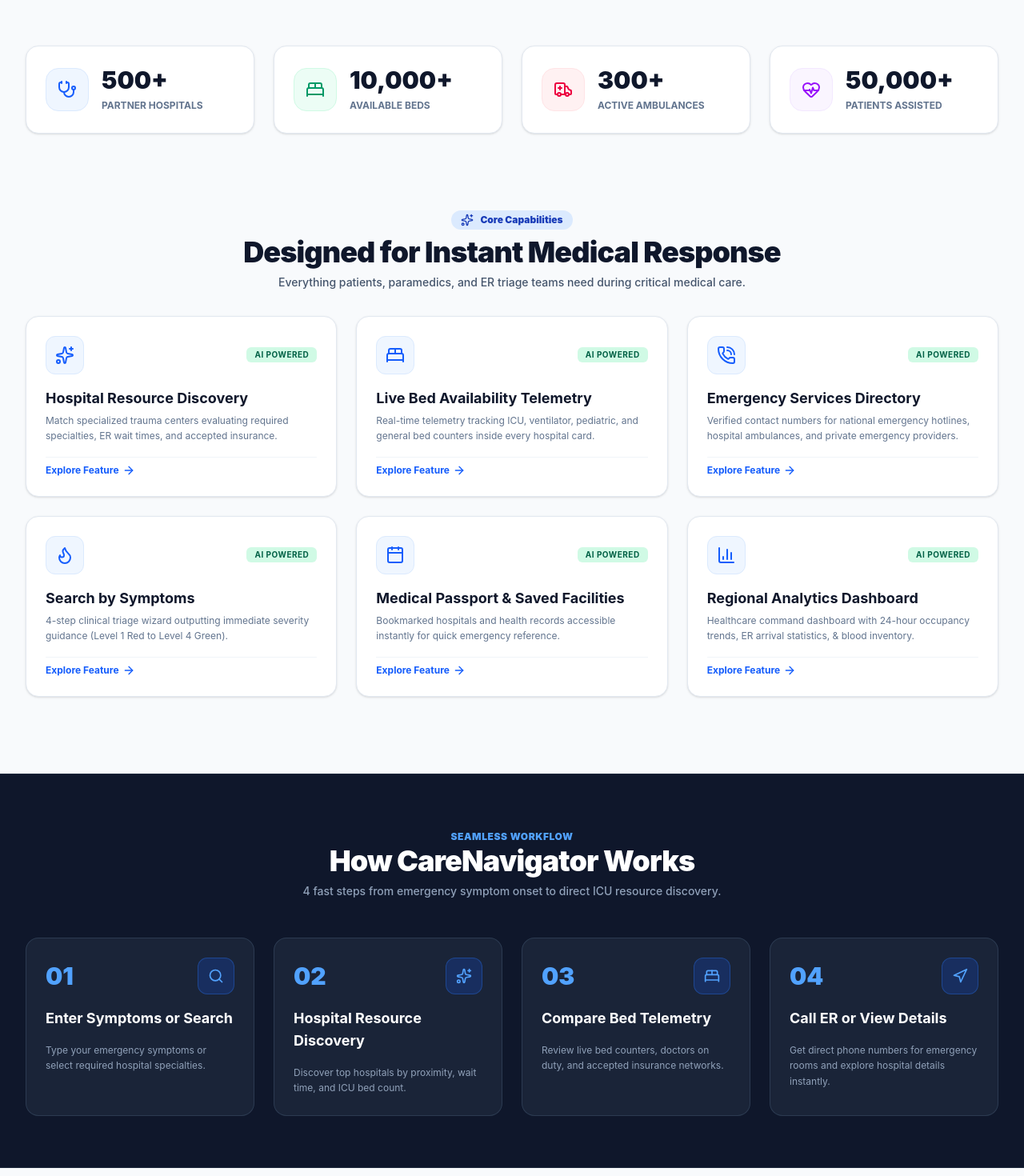
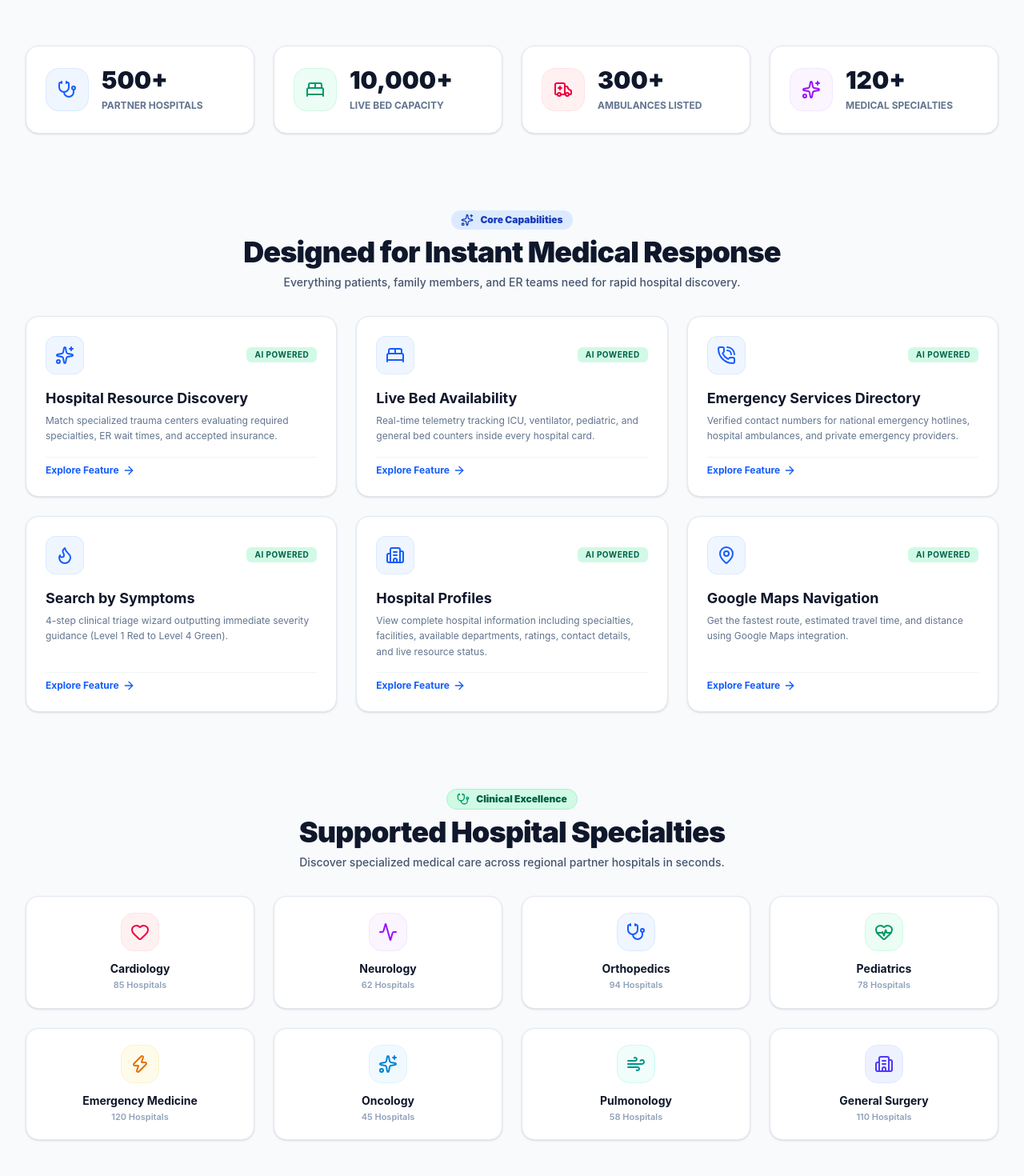
Before and after one commit to Saish118/CareNavigator, a React (Vite) app: page / in a window 1280 px wide. Shown: the part 720-2190 px from the top of the page at 80% size. Built offline with nearby package versions, Linux system fonts and the light colour scheme.

Commit message:
Update Homepage LandingPage & Footer according to 10 product realism refinements

```diff
--- a/src/components/layout/Footer.jsx
+++ b/src/components/layout/Footer.jsx
@@ -1,6 +1,6 @@
 import React from "react";
 import { Link } from "react-router-dom";
-import { Activity, Phone, ShieldCheck, Heart, MapPin } from "lucide-react";
+import { Activity, Phone, ShieldCheck, Heart, MapPin, Lock } from "lucide-react";
 import { EMERGENCY_HOTLINES } from "../../data/emergencyContacts";
 
 export const Footer = () => {
@@ -19,43 +19,43 @@
               </span>
             </div>
             <p className="text-sm text-slate-400 leading-relaxed">
-              AI-Powered Hospital Recommendation, Real-time ICU Bed Tracker, & Emergency Siren Corridor Navigation System.
+              Real-Time Hospital Resource Discovery & Navigation Platform. Discover available ICU beds, ER wait times, and emergency services.
             </p>
             <div className="flex items-center gap-2 text-xs font-semibold text-emerald-400 bg-slate-800/80 px-3 py-1.5 rounded-lg border border-slate-700 w-fit">
-              <ShieldCheck className="w-4 h-4 text-emerald-400" />
-              HIPAA & Medical Protocol Compliant
+              <Lock className="w-4 h-4 text-emerald-400" />
+              Privacy Focused & Encrypted Communication
             </div>
           </div>
 
           {/* Quick Links */}
           <div>
             <h4 className="text-sm font-bold text-white uppercase tracking-wider mb-4">
-              Emergency Modules
+              Platform Modules
             </h4>
             <ul className="space-y-2.5 text-sm">
               <li>
                 <Link to="/hospitals" className="hover:text-blue-400 transition-colors">
-                  AI Hospital Recommender
+                  Hospital Discovery
                 </Link>
               </li>
               <li>
-                <Link to="/beds" className="hover:text-blue-400 transition-colors">
-                  Real-Time ICU Bed Availability
+                <Link to="/triage" className="hover:text-blue-400 transition-colors">
+                  Search by Symptoms
                 </Link>
               </li>
               <li>
                 <Link to="/map" className="hover:text-blue-400 transition-colors">
-                  Emergency Siren Route Navigator
+                  Emergency Services
                 </Link>
               </li>
               <li>
-                <Link to="/triage" className="hover:text-blue-400 transition-colors">
-                  AI Symptom Triage Assistant
+                <Link to="/dashboard" className="hover:text-blue-400 transition-colors">
+                  Hospital Dashboard
                 </Link>
               </li>
               <li>
-                <Link to="/analytics" className="hover:text-blue-400 transition-colors">
-                  Regional Healthcare Analytics
+                <Link to="/hospitals" className="hover:text-blue-400 transition-colors">
+                  Live Resource Updates
                 </Link>
               </li>
             </ul>
@@ -85,7 +85,7 @@
               Emergency Disclaimer
             </h4>
             <p className="text-xs text-slate-400 leading-relaxed bg-slate-800/50 p-3 rounded-xl border border-slate-800">
-              CareNavigator is an emergency response & navigation aid. In case of life-threatening emergencies, dial 911 or your local emergency dispatch immediately.
+              CareNavigator is a resource discovery platform. In case of life-threatening emergencies, dial 911 / 108 or your local emergency dispatch immediately.
             </p>
             <div className="flex items-center gap-2 text-xs text-slate-400">
               <MapPin className="w-4 h-4 text-blue-400" />
@@ -95,9 +95,9 @@
         </div>
 
         <div className="mt-12 pt-8 border-t border-slate-800 text-center text-xs text-slate-500 flex flex-col sm:flex-row items-center justify-between gap-4">
-          <p>© {new Date().getFullYear()} CareNavigator Health Technologies. All rights reserved.</p>
+          <p>© {new Date().getFullYear()} CareNavigator Technologies. All rights reserved.</p>
           <div className="flex items-center gap-1 text-slate-400">
-            <span>Built with precision for healthcare emergency responders</span>
+            <span>Built for rapid hospital resource discovery</span>
             <Heart className="w-3.5 h-3.5 text-rose-500 fill-rose-500 ml-1" />
           </div>
         </div>
--- a/src/pages/LandingPage.jsx
+++ b/src/pages/LandingPage.jsx
@@ -17,6 +17,16 @@
   UserCheck,
   Ambulance,
   PhoneCall,
+  MapPin,
+  Building2,
+  Activity,
+  Heart,
+  Brain,
+  Bone,
+  Baby,
+  Wind,
+  Microscope,
+  CheckCircle2,
 } from "lucide-react";
 
 // Design system components
@@ -31,13 +41,15 @@
   const navigate = useNavigate();
   const { triggerSos } = useEmergency();
 
+  // 1. Realistic Platform Metrics
   const statisticsData = [
     { label: "Partner Hospitals", value: "500+", icon: Stethoscope, color: "text-blue-600 bg-blue-50 border-blue-100" },
-    { label: "Available Beds", value: "10,000+", icon: BedDouble, color: "text-emerald-600 bg-emerald-50 border-emerald-100" },
-    { label: "Active Ambulances", value: "300+", icon: Ambulance, color: "text-rose-600 bg-rose-50 border-rose-100" },
-    { label: "Patients Assisted", value: "50,000+", icon: HeartPulse, color: "text-purple-600 bg-purple-50 border-purple-100" },
+    { label: "Live Bed Capacity", value: "10,000+", icon: BedDouble, color: "text-emerald-600 bg-emerald-50 border-emerald-100" },
+    { label: "Ambulances Listed", value: "300+", icon: Ambulance, color: "text-rose-600 bg-rose-50 border-rose-100" },
+    { label: "Medical Specialties", value: "120+", icon: Sparkles, color: "text-purple-600 bg-purple-50 border-purple-100" },
   ];
 
+  // 2. Core Capabilities Cards
   const featuresData = [
     {
       title: "Hospital Resource Discovery",
@@ -46,7 +58,7 @@
       path: "/hospitals",
     },
     {
-      title: "Live Bed Availability Telemetry",
+      title: "Live Bed Availability",
       description: "Real-time telemetry tracking ICU, ventilator, pediatric, and general bed counters inside every hospital card.",
       icon: BedDouble,
       path: "/hospitals",
@@ -64,17 +76,29 @@
       path: "/triage",
     },
     {
-      title: "Medical Passport & Saved Facilities",
-      description: "Bookmarked hospitals and health records accessible instantly for quick emergency reference.",
-      icon: Calendar,
-      path: "/profile",
+      title: "Hospital Profiles",
+      description: "View complete hospital information including specialties, facilities, available departments, ratings, contact details, and live resource status.",
+      icon: Building2,
+      path: "/hospitals",
     },
     {
-      title: "Regional Analytics Dashboard",
-      description: "Healthcare command dashboard with 24-hour occupancy trends, ER arrival statistics, & blood inventory.",
-      icon: BarChart3,
-      path: "/analytics",
+      title: "Google Maps Navigation",
+      description: "Get the fastest route, estimated travel time, and distance using Google Maps integration.",
+      icon: MapPin,
+      path: "/hospitals",
     },
+  ];
+
+  // Supported Hospital Specialties Section Data
+  const specialtiesData = [
+    { name: "Cardiology", icon: Heart, count: "85 Hospitals", color: "text-rose-600 bg-rose-50 border-rose-100" },
+    { name: "Neurology", icon: Activity, count: "62 Hospitals", color: "text-purple-600 bg-purple-50 border-purple-100" },
+    { name: "Orthopedics", icon: Stethoscope, count: "94 Hospitals", color: "text-blue-600 bg-blue-50 border-blue-100" },
+    { name: "Pediatrics", icon: HeartPulse, count: "78 Hospitals", color: "text-emerald-600 bg-emerald-50 border-emerald-100" },
+    { name: "Emergency Medicine", icon: Zap, count: "120 Hospitals", color: "text-amber-600 bg-amber-50 border-amber-100" },
+    { name: "Oncology", icon: Sparkles, count: "45 Hospitals", color: "text-sky-600 bg-sky-50 border-sky-100" },
+    { name: "Pulmonology", icon: Wind, count: "58 Hospitals", color: "text-teal-600 bg-teal-50 border-teal-100" },
+    { name: "General Surgery", icon: Building2, count: "110 Hospitals", color: "text-indigo-600 bg-indigo-50 border-indigo-100" },
   ];
 
   const howItWorksSteps = [
@@ -104,6 +128,7 @@
     },
   ];
 
+  // 6. Why Choose CareNavigator (Removed HIPAA, Privacy Focused)
   const whyChooseUsData = [
     {
       title: "Real-Time Information",
@@ -127,7 +152,7 @@
     },
     {
       title: "Secure Platform",
-      description: "HIPAA-compliant data encryption protecting patient identity and medical history.",
+      description: "Privacy Focused & Encrypted Communication protecting user data.",
       icon: Lock,
     },
     {
@@ -137,37 +162,44 @@
     },
   ];
 
+  // 7. Realistic Testimonials (Patient, Family Member, Paramedic)
   const testimonialsData = [
     {
       patientName: "Marcus Vance",
-      hospitalName: "St. Jude Cardiac Center",
+      hospitalName: "Patient",
       rating: 5,
       date: "3 days ago",
       comment:
-        "When my father had severe chest pain, CareNavigator discovered a cardiology ICU only 6 minutes away. The emergency details were ready before we even stepped into the ER.",
+        "CareNavigator helped us discover a cardiology ICU only 6 minutes away when my father had sudden chest discomfort. We found open beds in seconds.",
       verified: true,
     },
     {
-      patientName: "Dr. Elena Rostova",
-      hospitalName: "Metro Emergency Paramedic",
+      patientName: "Elena Rostova",
+      hospitalName: "Family Member",
       rating: 5,
       date: "1 week ago",
       comment:
-        "The Emergency Services Directory provides instant hotlines and ambulance fleet numbers when seconds count.",
+        "During a late-night emergency, being able to quickly find hospitals with open pediatric beds saved us critical time without driving around blindly.",
       verified: true,
     },
     {
-      patientName: "Sarah & David Miller",
-      hospitalName: "Mercy Children's Hospital",
+      patientName: "David Miller",
+      hospitalName: "Paramedic Response",
       rating: 5,
       date: "2 weeks ago",
       comment:
-        "The pediatric ICU telemetry gave us instant peace of mind during our toddler's respiratory crisis. Unbelievably fast and clean app experience.",
+        "The Emergency Services directory gave us instant access to verified hospital contacts and dispatch numbers during emergency transfers.",
       verified: true,
     },
   ];
 
+  // 8. FAQ Section with "Can I reserve a hospital bed?"
   const faqData = [
+    {
+      title: "Can I reserve a hospital bed?",
+      content:
+        "No. CareNavigator only displays live hospital resource availability. Final admission and bed allocation depend entirely on the hospital's medical staff and policies.",
+    },
     {
       title: "How does CareNavigator discover the right hospital for me?",
       content:
@@ -235,7 +267,7 @@
               </div>
             </div>
 
-            {/* Right Healthcare Visual Illustration Placeholder */}
+            {/* 3. Right Healthcare Visual Illustration (Renamed to Live Hospital Recommendation) */}
             <div className="relative flex justify-center">
               <div className="relative w-full max-w-lg h-[440px] bg-gradient-to-tr from-slate-900 via-slate-800 to-blue-950 rounded-3xl p-6 shadow-2xl border border-slate-700 overflow-hidden flex flex-col justify-between">
                 {/* Visual pulse glow */}
@@ -244,8 +276,8 @@
                 {/* Header widget */}
                 <div className="flex items-center justify-between text-xs text-white z-10 bg-slate-900/80 p-3 rounded-2xl border border-slate-700/80 backdrop-blur-md">
                   <div className="flex items-center gap-2 font-bold">
-                    <HeartPulse className="w-5 h-5 text-emerald-400 animate-pulse" />
-                    <span>Emergency Telemetry Feed</span>
+                    <Sparkles className="w-5 h-5 text-emerald-400 animate-pulse" />
+                    <span>Live Hospital Recommendation</span>
                   </div>
                   <span className="px-2 py-0.5 bg-emerald-500/20 text-emerald-400 font-bold rounded-md border border-emerald-500/40 text-[10px]">
                     Live Active
@@ -281,7 +313,7 @@
         </div>
       </section>
 
-      {/* 2. TRUSTED STATISTICS */}
+      {/* 2. TRUSTED STATISTICS (Updated with realistic metrics) */}
       <section className="max-w-7xl mx-auto px-4 sm:px-6 lg:px-8">
         <div className="grid grid-cols-2 lg:grid-cols-4 gap-6">
           {statisticsData.map((stat, i) => {
@@ -304,7 +336,7 @@
         </div>
       </section>
 
-      {/* 3. FEATURES SECTION */}
+      {/* 3. FEATURES SECTION (Core Capabilities) */}
       <section className="max-w-7xl mx-auto px-4 sm:px-6 lg:px-8 space-y-8">
         <div className="text-center max-w-2xl mx-auto space-y-2">
           <div className="inline-flex items-center gap-2 px-3 py-1 bg-blue-100 text-blue-800 text-xs font-black rounded-full">
@@ -314,7 +346,7 @@
             Designed for Instant Medical Response
           </h2>
           <p className="text-sm text-slate-600 font-medium">
-            Everything patients, paramedics, and ER triage teams need during critical medical care.
+            Everything patients, family members, and ER teams need for rapid hospital discovery.
           </p>
         </div>
 
@@ -328,6 +360,46 @@
               onClick={() => navigate(feat.path)}
             />
           ))}
+        </div>
+      </section>
+
+      {/* 9. NEW SECTION: SUPPORTED HOSPITAL SPECIALTIES */}
+      <section className="max-w-7xl mx-auto px-4 sm:px-6 lg:px-8 space-y-8">
+        <div className="text-center max-w-2xl mx-auto space-y-2">
+          <div className="inline-flex items-center gap-2 px-3 py-1 bg-emerald-100 text-emerald-800 text-xs font-black rounded-full border border-emerald-200">
+            <Stethoscope className="w-4 h-4 text-emerald-600" /> Clinical Excellence
+          </div>
+          <h2 className="text-3xl sm:text-4xl font-black text-slate-900 tracking-tight">
+            Supported Hospital Specialties
+          </h2>
+          <p className="text-sm text-slate-600 font-medium">
+            Discover specialized medical care across regional partner hospitals in seconds.
+          </p>
+        </div>
+
+        <div className="grid grid-cols-2 sm:grid-cols-4 gap-4 sm:gap-6">
+          {specialtiesData.map((spec, i) => {
+            const Icon = spec.icon;
+            return (
+              <div
+                key={i}
+                onClick={() => navigate(`/hospitals?q=${encodeURIComponent(spec.name)}`)}
+                className="bg-white p-5 rounded-2xl border border-slate-200 shadow-sm hover:shadow-md hover:border-blue-300 transition-all cursor-pointer space-y-3 text-center group"
+              >
+                <div className={`w-12 h-12 rounded-2xl mx-auto flex items-center justify-center border ${spec.color} group-hover:scale-110 transition-transform shrink-0`}>
+                  <Icon className="w-6 h-6" />
+                </div>
+                <div>
+                  <h3 className="font-bold text-slate-900 text-sm group-hover:text-blue-600 transition-colors">
+                    {spec.name}
+                  </h3>
+                  <span className="text-[11px] text-slate-400 font-semibold mt-0.5 block">
+                    {spec.count}
+                  </span>
+                </div>
+              </div>
+            );
+          })}
         </div>
       </section>
 
@@ -379,7 +451,7 @@
             Why Choose CareNavigator
           </h2>
           <p className="text-sm text-slate-600 font-medium">
-            Built with medical precision, HIPAA compliance, and real-time emergency routing technology.
+            Built with medical precision, privacy focus, and real-time emergency routing technology.
           </p>
         </div>
 
@@ -404,14 +476,14 @@
         </div>
       </section>
 
-      {/* 6. TESTIMONIALS */}
+      {/* 6. TESTIMONIALS (Updated realistic users) */}
       <section className="max-w-7xl mx-auto px-4 sm:px-6 lg:px-8 space-y-8">
         <div className="text-center max-w-2xl mx-auto space-y-2">
           <span className="text-xs font-black uppercase text-blue-600 tracking-wider">
-            Patient Stories
+            User Feedback
           </span>
           <h2 className="text-3xl sm:text-4xl font-black text-slate-900 tracking-tight">
-            Trusted by Patients & First Responders
+            Trusted by Patients, Families & Paramedics
           </h2>
         </div>
 
@@ -422,7 +494,7 @@
         </div>
       </section>
 
-      {/* 7. FAQ ACCORDION */}
+      {/* 7. FAQ ACCORDION (Added Bed Reservation FAQ) */}
       <section className="max-w-4xl mx-auto px-4 sm:px-6 lg:px-8 space-y-8">
         <div className="text-center space-y-2">
           <span className="text-xs font-black uppercase text-slate-400 tracking-wider">
@@ -436,7 +508,7 @@
         <Accordion items={faqData} />
       </section>
 
-      {/* 8. CALL-TO-ACTION SECTION */}
+      {/* 8. CALL-TO-ACTION SECTION (Updated CTAs: Explore Hospitals & Search by Symptoms) */}
       <section className="max-w-7xl mx-auto px-4 sm:px-6 lg:px-8">
         <div className="bg-gradient-to-r from-blue-600 via-blue-700 to-indigo-900 rounded-3xl p-8 sm:p-12 text-white shadow-2xl text-center space-y-6 relative overflow-hidden">
           <div className="max-w-2xl mx-auto space-y-3">
@@ -444,7 +516,7 @@
               Ready to Explore Nearby Hospitals & ICU Availability?
             </h2>
             <p className="text-blue-100 text-sm sm:text-base font-medium">
-              Access real-time telemetry, discover specialized hospitals, or register your Medical Passport ID today.
+              Access real-time telemetry, discover specialized hospitals, or evaluate emergency symptoms today.
             </p>
           </div>
 
@@ -453,14 +525,14 @@
               onClick={() => navigate("/hospitals")}
               className="w-full sm:w-auto px-6 py-3 bg-white text-blue-900 hover:bg-blue-50 font-bold text-sm rounded-xl shadow-lg transition-all cursor-pointer"
             >
-              Explore Hospitals Near Me
+              Explore Hospitals
             </button>
 
             <button
-              onClick={() => navigate("/profile")}
+              onClick={() => navigate("/triage")}
               className="w-full sm:w-auto px-6 py-3 bg-blue-950 text-white hover:bg-slate-950 font-bold text-sm rounded-xl border border-blue-400/60 shadow-lg transition-all cursor-pointer"
             >
-              Create Medical Passport ID
+              Search by Symptoms
             </button>
           </div>
         </div>
```
